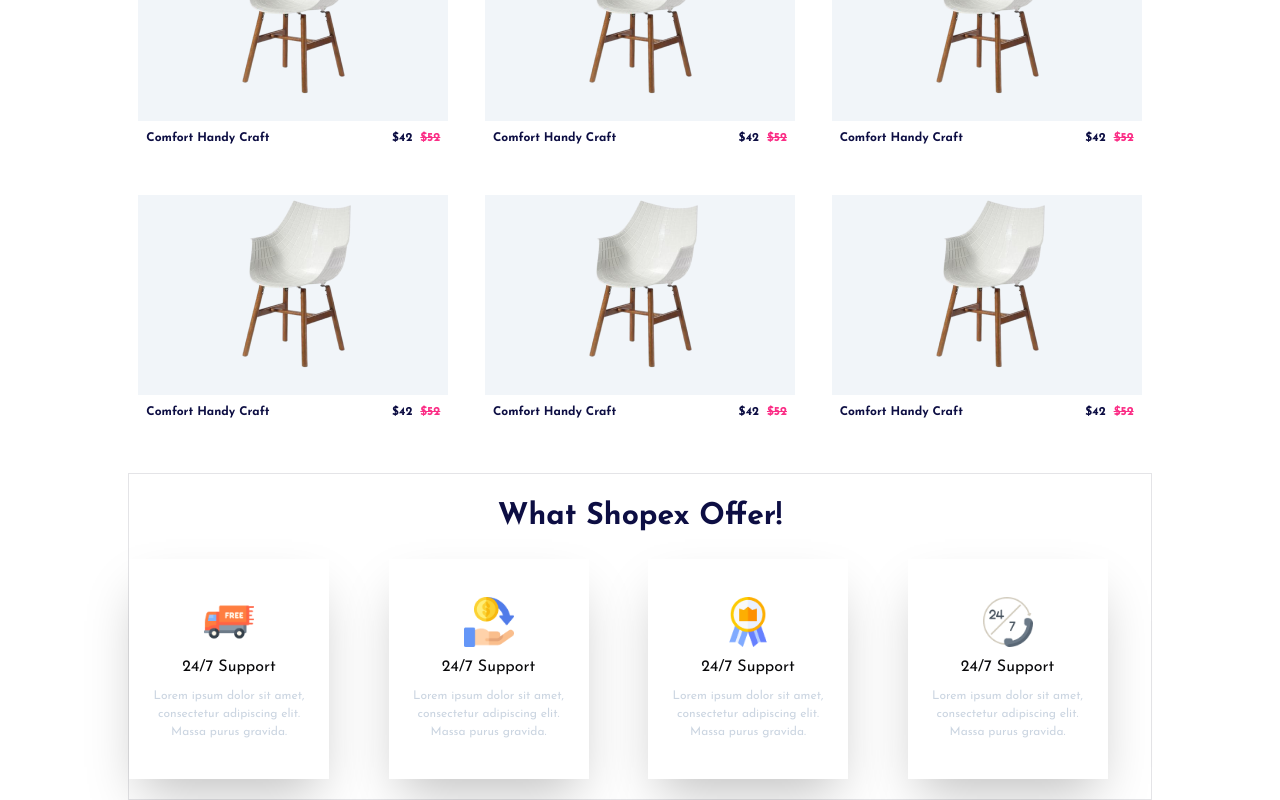
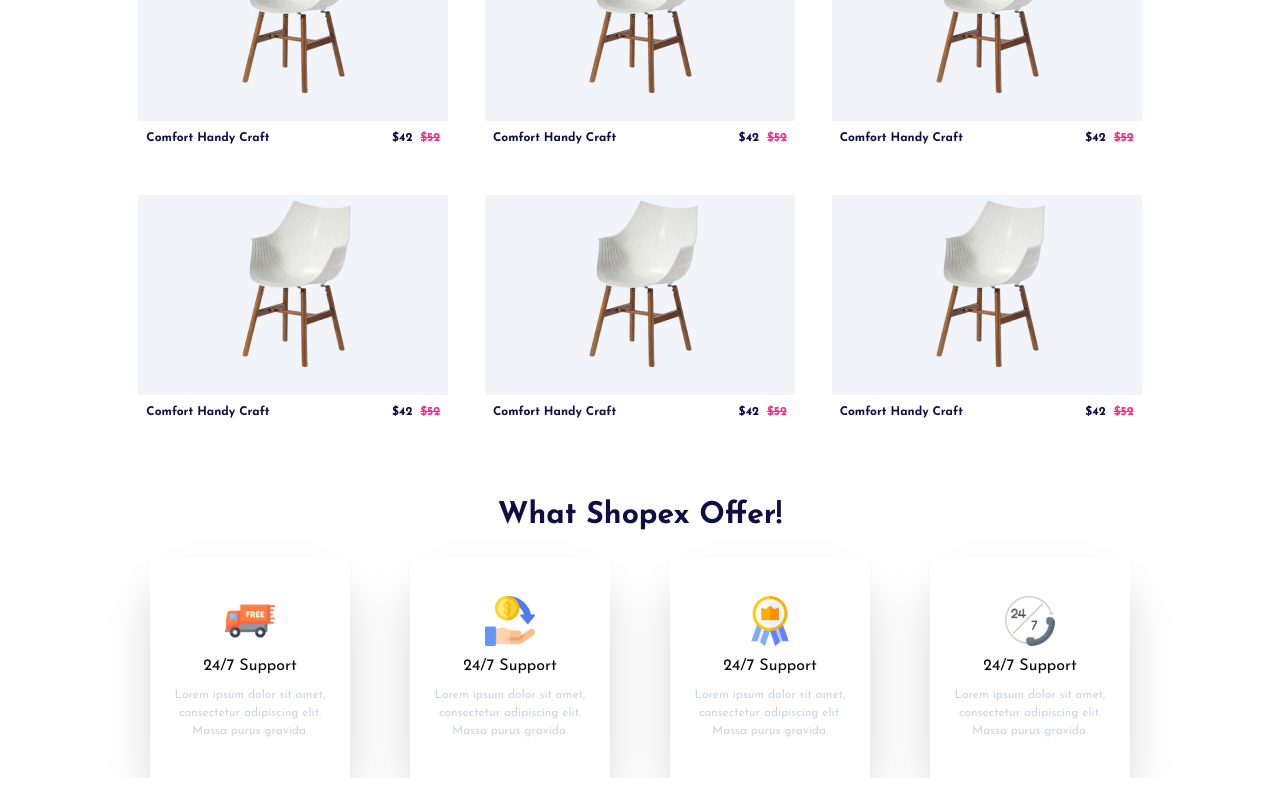
Before and after one commit to imarifluqman/hackathon-Q2-ecommerce, a Next.js app: page / in a window 1280 px wide. Shown: the part 1364-2164 px from the top of the page. After the commit the page ends 2142 px from the top, so only its background shows below. Built offline with nearby package versions, Linux system fonts and the light colour scheme.

Commit message:
second commit

```diff
--- a/src/app/components/HeroSection/heroSection.tsx
+++ b/src/app/components/HeroSection/heroSection.tsx
@@ -1,5 +1,5 @@
 'use client'
-import React, { useRef, useState } from 'react';
+import React from 'react';
 import { Swiper, SwiperSlide } from 'swiper/react';
 import 'swiper/css';
 import 'swiper/css/pagination';
--- a/src/app/components/heading.tsx
+++ b/src/app/components/heading.tsx
@@ -1,6 +1,6 @@
 import React from 'react'
 
-function Heading({ children }: any) {
+function Heading({ children }: { children: React.ReactNode }) {
     return (
         <h2 className='text-[30px] my-5 font-bold text-center text-[var(--heading)]' >{children}</h2>
 
--- a/src/app/components/navbar.tsx
+++ b/src/app/components/navbar.tsx
@@ -6,9 +6,6 @@ import { IoMenu } from "react-icons/io5";
 import {
     Sheet,
     SheetContent,
-    SheetDescription,
-    SheetHeader,
-    SheetTitle,
     SheetTrigger,
 } from "@/components/ui/sheet"
 function Navbar() {
--- a/src/app/components/offer.tsx
+++ b/src/app/components/offer.tsx
@@ -4,25 +4,25 @@ import Image from 'next/image'
 
 function Offer() {
     return (
-        <div className='w-[80%] mx-auto border'>
+        <div className='w-[80%] mx-auto'>
             <Heading>What Shopex Offer!</Heading>
-            <div className=' grid grid-cols-2 md:grid-cols-2 lg:grid-cols-4 gap-4 my-5  '>
-                <div className='w-[200px] h-[220px] bg-white shadow-2xl flex flex-col justify-center items-center gap-2'>
+            <div className='w-full mx-auto grid lg:grid-cols-4 sm:grid-cols-2 grid-cols-1 gap-4'>
+                <div className='w-[200px] h-[220px] mx-auto bg-white shadow-2xl flex flex-col justify-center items-center gap-2'>
                     <Image src="/free-delivery.png" alt="chair" width={50} height={50} />
                     <p>24/7 Support</p>
                     <p className='text-[12px] text-slate-300 w-[170px] text-center'>Lorem ipsum dolor sit amet, consectetur adipiscing elit. Massa purus gravida.</p>
                 </div>
-                <div className='w-[200px] h-[220px] bg-white shadow-2xl flex flex-col justify-center items-center gap-2'>
+                <div className='w-[200px] h-[220px] mx-auto bg-white shadow-2xl flex flex-col justify-center items-center gap-2'>
                     <Image src="/cashback.png" alt="chair" width={50} height={50} />
                     <p>24/7 Support</p>
                     <p className='text-[12px] text-slate-300 w-[170px] text-center'>Lorem ipsum dolor sit amet, consectetur adipiscing elit. Massa purus gravida.</p>
                 </div>
-                <div className='w-[200px] h-[220px] bg-white shadow-2xl flex flex-col justify-center items-center gap-2'>
+                <div className='w-[200px] h-[220px] mx-auto bg-white shadow-2xl flex flex-col justify-center items-center gap-2'>
                     <Image src="/premium-quality.png" alt="chair" width={50} height={50} />
                     <p>24/7 Support</p>
                     <p className='text-[12px] text-slate-300 w-[170px] text-center'>Lorem ipsum dolor sit amet, consectetur adipiscing elit. Massa purus gravida.</p>
                 </div>
-                <div className='w-[200px] h-[220px] bg-white shadow-2xl flex flex-col justify-center items-center gap-2'>
+                <div className='w-[200px] h-[220px] mx-auto bg-white shadow-2xl flex flex-col justify-center items-center gap-2'>
                     <Image src="/24-hours-support.png" alt="chair" width={50} height={50} />
                     <p>24/7 Support</p>
                     <p className='text-[12px] text-slate-300 w-[170px] text-center'>Lorem ipsum dolor sit amet, consectetur adipiscing elit. Massa purus gravida.</p>
```
